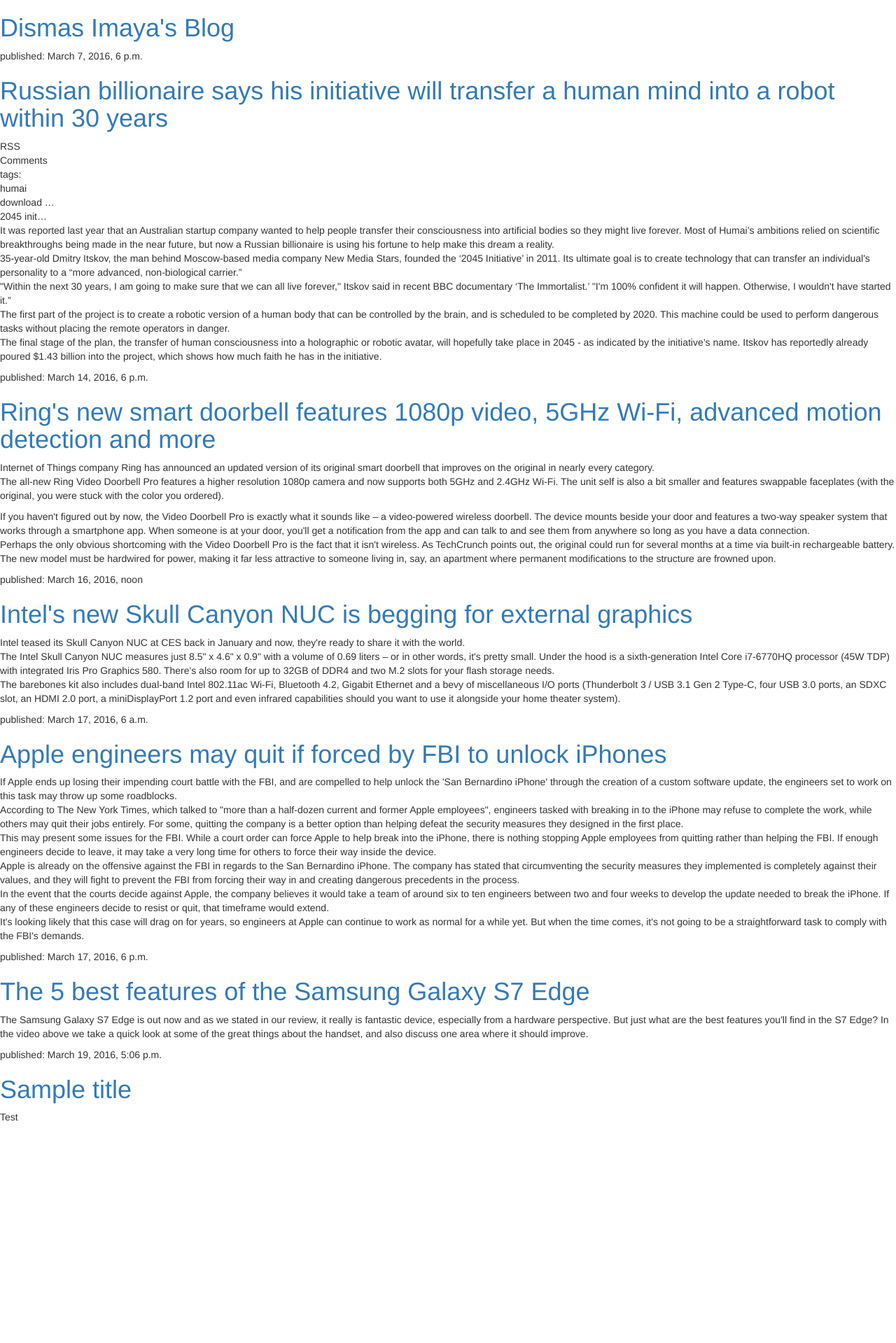
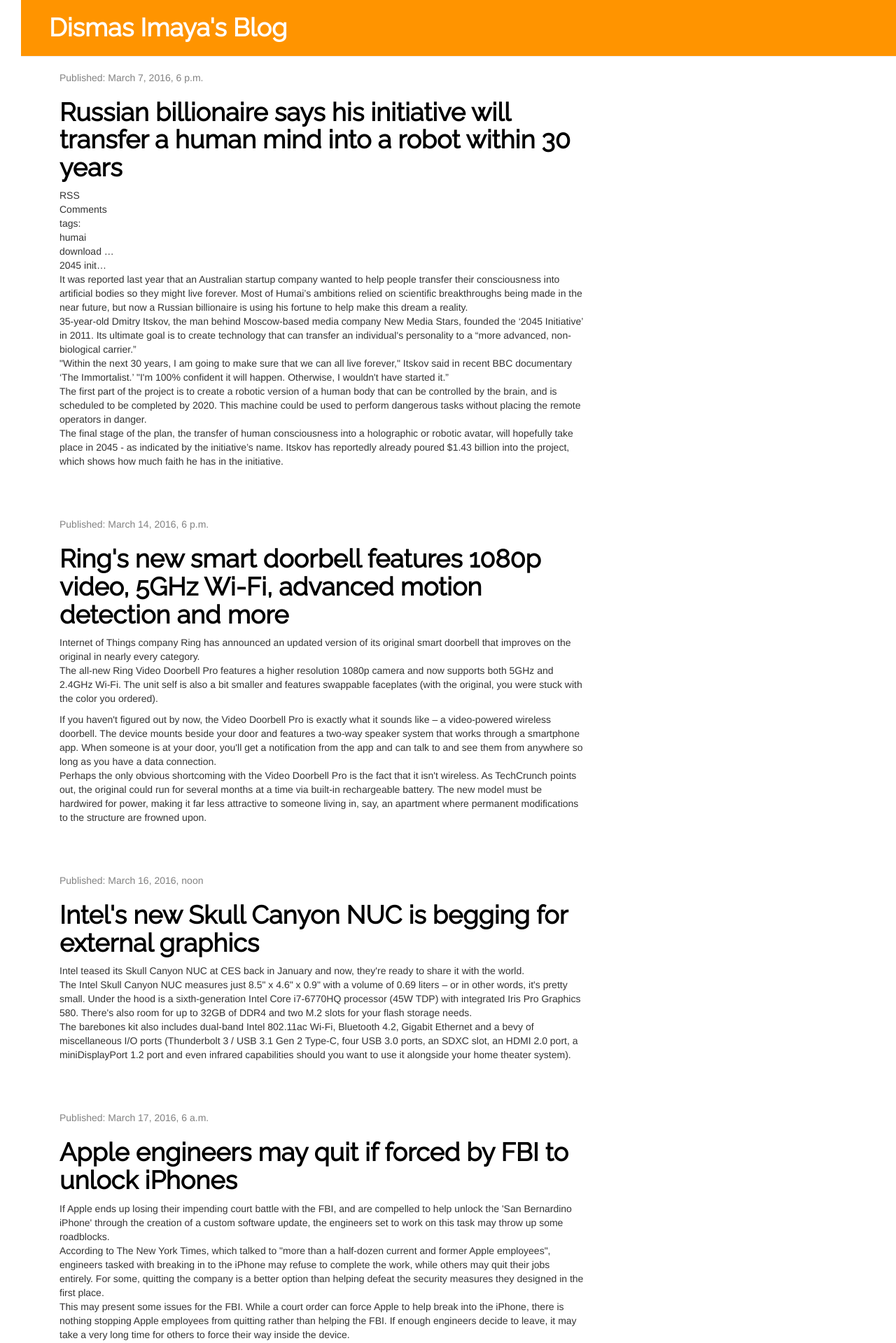
Before and after one commit to ImayaDismas/The_Panel, a Django app: page / in a window 1280 px wide. Shown: the top 1919 px of the page at 70% size. Before the commit the page ends 1602 px from the top, so only its background shows below. Run offline with Django 3.2, Linux system fonts and the light colour scheme; data comes from the database, SQL or seed files in the repository; some libraries are stand-ins or nearby versions.

Commit message:
Styled the page

```diff
--- a/the_panel/blog/static/css/blog.css
+++ b/the_panel/blog/static/css/blog.css
@@ -0,0 +1,54 @@
+body {
+    padding-left: 30px;
+}
+h1 a {
+    color: #ffffff;
+    font-family: 'Raleway';
+    font-weight: bolder;
+}
+.page-header {
+    background-color: #ff9400;
+    margin-top: 0;
+    padding: 20px 20px 20px 40px;
+}
+
+.page-header h1, .page-header h1 a, .page-header h1 a:visited, .page-header h1 a:active {
+    color: #ffffff;
+    font-size: 36pt;
+    text-decoration: none;
+}
+
+.content {
+    margin-left: 40px;
+}
+
+h1, h2, h3, h4 {
+    font-family: 'Raleway', cursive;
+}
+
+.date {
+    color: #828282;
+}
+
+.save {
+    float: right;
+}
+
+.post-form textarea, .post-form input {
+    width: 100%;
+}
+
+.top-menu, .top-menu:hover, .top-menu:visited {
+    color: #ffffff;
+    float: right;
+    font-size: 26pt;
+    margin-right: 20px;
+}
+
+.post {
+    margin-bottom: 70px;
+}
+
+.post h1 a, .post h1 a:visited {
+    color: #000000;
+}
--- a/the_panel/blog/templates/blog/post_list.html
+++ b/the_panel/blog/templates/blog/post_list.html
@@ -1,3 +1,4 @@
+{% load staticfiles %}
 <!DOCTYPE html>
 <html lang="en">
 <head>
@@ -5,19 +6,29 @@
     <title>Imaya's blog</title>
     <link rel="stylesheet" href="//maxcdn.bootstrapcdn.com/bootstrap/3.2.0/css/bootstrap.min.css">
     <link rel="stylesheet" href="//maxcdn.bootstrapcdn.com/bootstrap/3.2.0/css/bootstrap-theme.min.css">
+    <link href="http://fonts.googleapis.com/css?family=Raleway&subset=latin,latin-ext" rel="stylesheet" type="text/css">
+    <link rel="stylesheet" href="{% static 'css/blog.css' %}">
 </head>
 <body>
     <div>
-        <h1><a href="">Dismas Imaya's Blog</a></h1>
+        <h1 class="page-header"><a href="">Dismas Imaya's Blog</a></h1>
     </div>
 
-    {% for post in posts %}
-        <div>
-            <p>published: {{ post.published_date }}</p>
-            <h1><a href="">{{ post.title }}</a></h1>
-            <p>{{ post.text|linebreaks }}</p>
+    <div class="content container">
+        <div class="row">
+            <div class="col-md-8">
+                {% for post in posts %}
+                    <div class="post">
+                        <div class="date">
+                            <p>Published: {{ post.published_date }}</p>
+                        </div>
+                        <h1><a href="">{{ post.title }}</a></h1>
+                        <p>{{ post.text|linebreaks }}</p>
+                    </div>
+                {% endfor %}
+            </div>
         </div>
-    {% endfor %}
+    </div>
 
 </body>
 </html>
```
